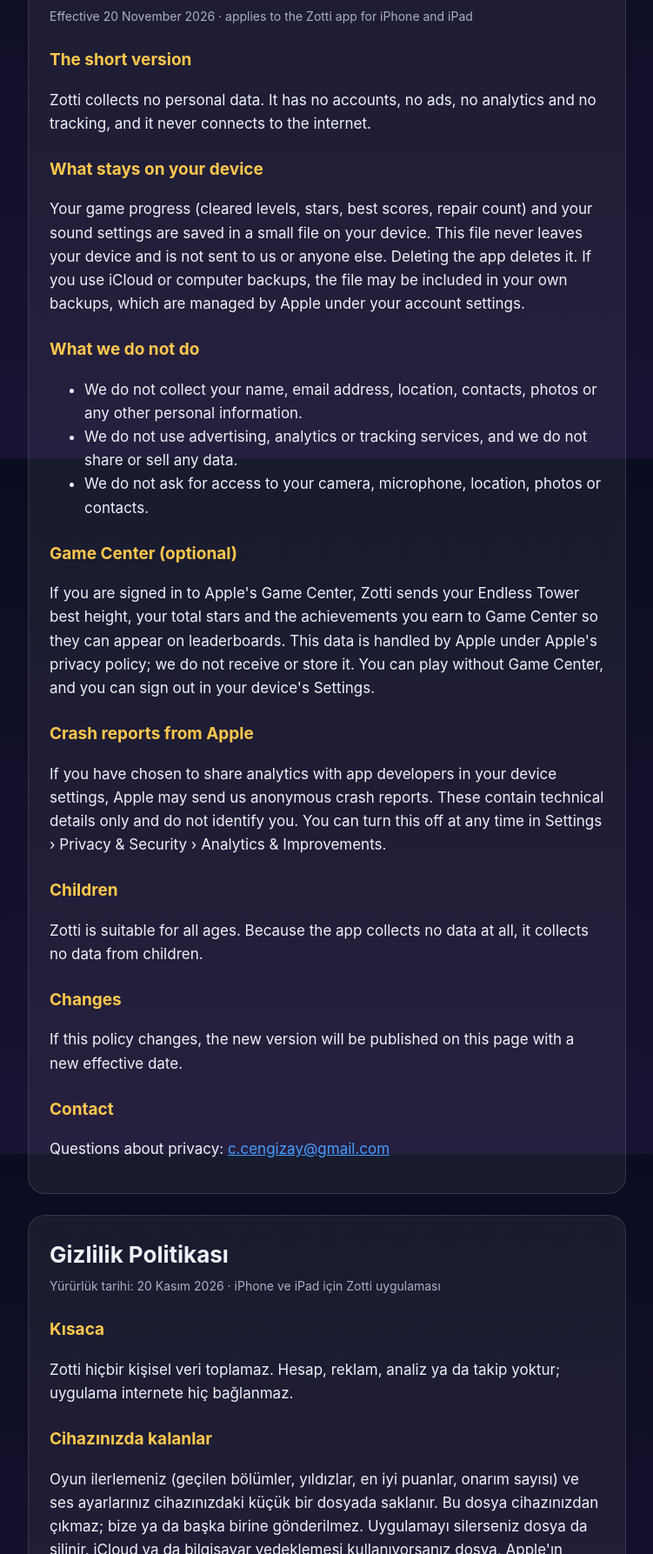
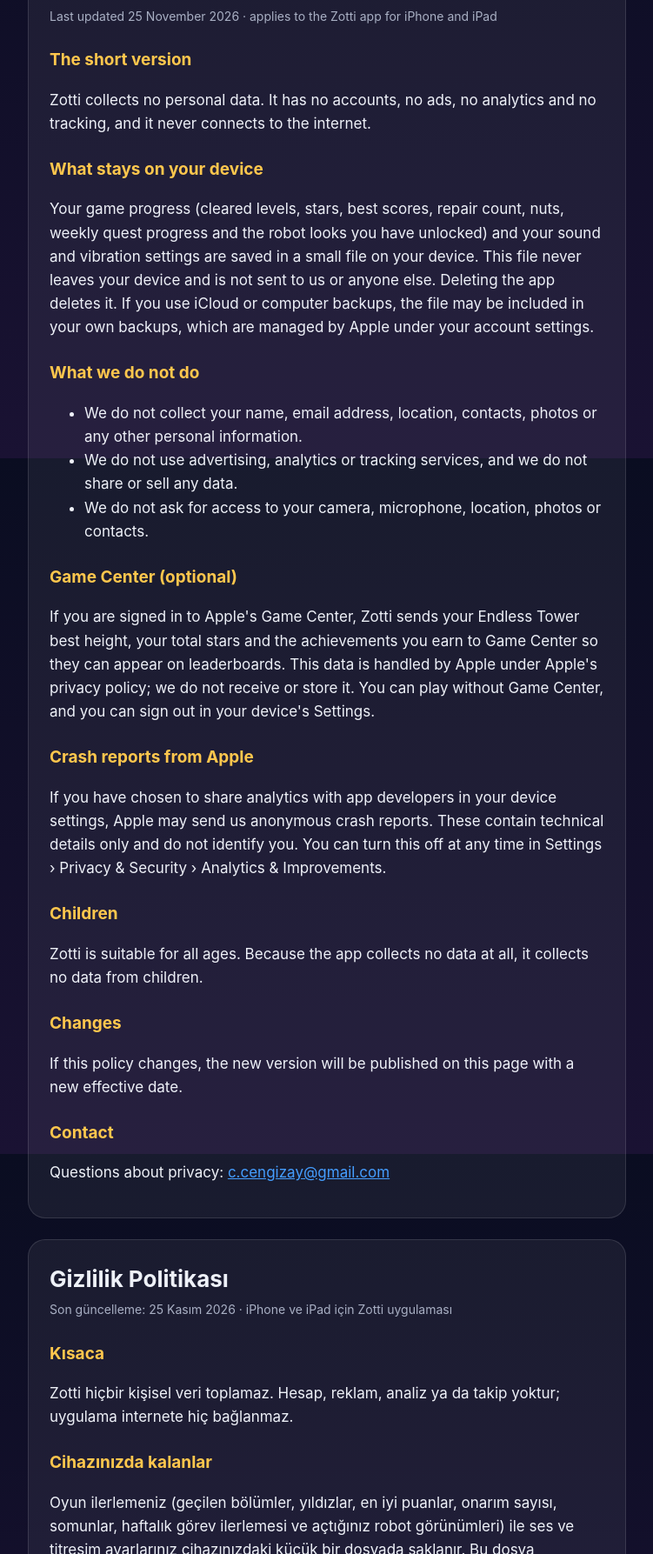
Before and after one commit to Cengiz-sys/zotti, a plain HTML site: page privacy.html in a window 1280 px wide. Shown: the part 273-2060 px from the top of the page at 87% size, without its empty margins (264-1015 px from the left). Drawn offline with Linux system fonts and the light colour scheme.

Commit message:
Privacy and support pages for 1.2: nuts, weekly quests, Garage looks
Co-Authored-By: Claude Opus 5.5 <noreply@anthropic.com>

```diff
--- a/privacy.html
+++ b/privacy.html
@@ -21,13 +21,13 @@
 
   <section id="en" lang="en">
     <h1>Privacy Policy</h1>
-    <p class="meta">Effective 20 November 2026 · applies to the Zotti app for iPhone and iPad</p>
+    <p class="meta">Last updated 25 November 2026 · applies to the Zotti app for iPhone and iPad</p>
 
     <h2>The short version</h2>
     <p>Zotti collects no personal data. It has no accounts, no ads, no analytics and no tracking, and it never connects to the internet.</p>
 
     <h2>What stays on your device</h2>
-    <p>Your game progress (cleared levels, stars, best scores, repair count) and your sound settings are saved in a small file on your device. This file never leaves your device and is not sent to us or anyone else. Deleting the app deletes it. If you use iCloud or computer backups, the file may be included in your own backups, which are managed by Apple under your account settings.</p>
+    <p>Your game progress (cleared levels, stars, best scores, repair count, nuts, weekly quest progress and the robot looks you have unlocked) and your sound and vibration settings are saved in a small file on your device. This file never leaves your device and is not sent to us or anyone else. Deleting the app deletes it. If you use iCloud or computer backups, the file may be included in your own backups, which are managed by Apple under your account settings.</p>
 
     <h2>What we do not do</h2>
     <ul>
@@ -54,13 +54,13 @@
 
   <section id="tr" lang="tr">
     <h1>Gizlilik Politikası</h1>
-    <p class="meta">Yürürlük tarihi: 20 Kasım 2026 · iPhone ve iPad için Zotti uygulaması</p>
+    <p class="meta">Son güncelleme: 25 Kasım 2026 · iPhone ve iPad için Zotti uygulaması</p>
 
     <h2>Kısaca</h2>
     <p>Zotti hiçbir kişisel veri toplamaz. Hesap, reklam, analiz ya da takip yoktur; uygulama internete hiç bağlanmaz.</p>
 
     <h2>Cihazınızda kalanlar</h2>
-    <p>Oyun ilerlemeniz (geçilen bölümler, yıldızlar, en iyi puanlar, onarım sayısı) ve ses ayarlarınız cihazınızdaki küçük bir dosyada saklanır. Bu dosya cihazınızdan çıkmaz; bize ya da başka birine gönderilmez. Uygulamayı silerseniz dosya da silinir. iCloud ya da bilgisayar yedeklemesi kullanıyorsanız dosya, Apple'ın hesap ayarlarınıza göre yönettiği kendi yedeklerinize dahil olabilir.</p>
+    <p>Oyun ilerlemeniz (geçilen bölümler, yıldızlar, en iyi puanlar, onarım sayısı, somunlar, haftalık görev ilerlemesi ve açtığınız robot görünümleri) ile ses ve titreşim ayarlarınız cihazınızdaki küçük bir dosyada saklanır. Bu dosya cihazınızdan çıkmaz; bize ya da başka birine gönderilmez. Uygulamayı silerseniz dosya da silinir. iCloud ya da bilgisayar yedeklemesi kullanıyorsanız dosya, Apple'ın hesap ayarlarınıza göre yönettiği kendi yedeklerinize dahil olabilir.</p>
 
     <h2>Yapmadıklarımız</h2>
     <ul>
```
Also changed, not shown: support.html (+8 -2 lines).
